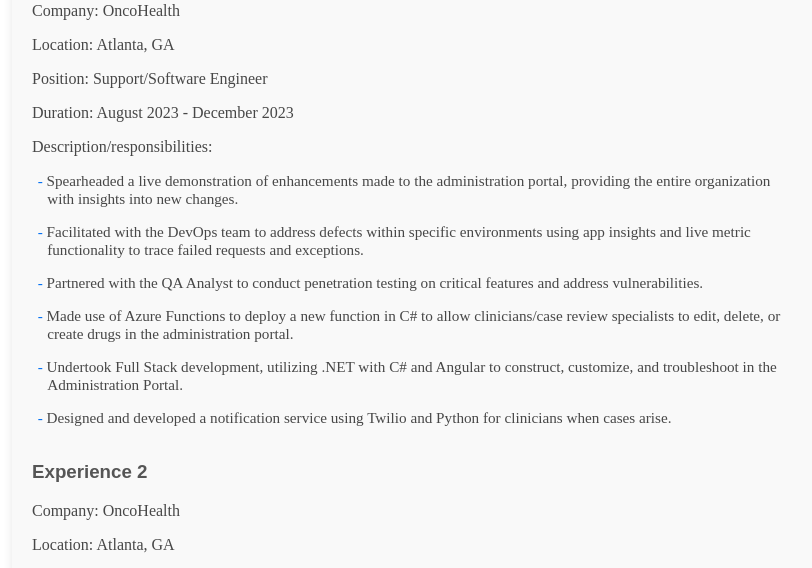
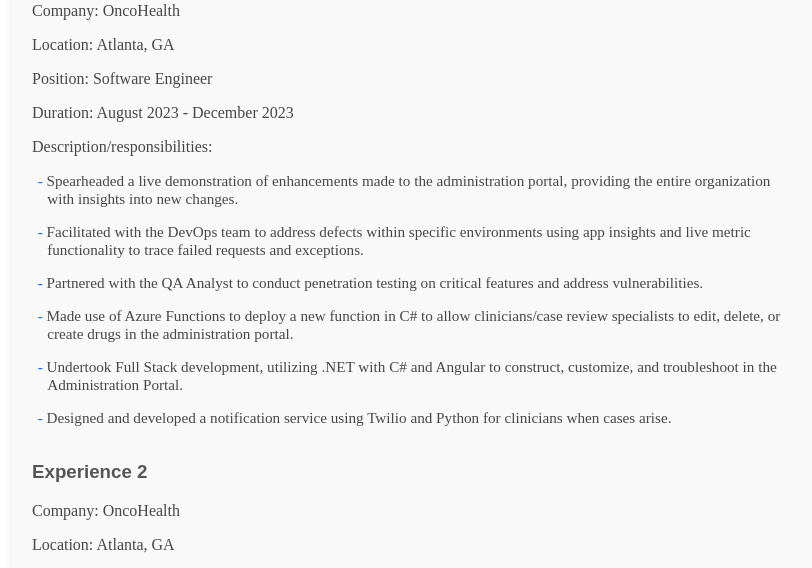
Before and after one commit to dmalani256/portfolio_dev_malani, a Next.js app: page / in a window 1280 px wide. Both pictures are taken after a click on the button "Experience". Shown: the part 232-800 px from the top of the page, without its empty margins (228-1040 px from the left). Built offline with nearby package versions, Linux system fonts and the light colour scheme.

Commit message:
Fix exp to current standards

```diff
--- a/app/Experience.js
+++ b/app/Experience.js
@@ -8,7 +8,7 @@
         Company: OncoHealth
       </p>
       <p className={style.p}>Location: Atlanta, GA</p>
-      <p className={style.p}>Position: Support/Software Engineer</p>
+      <p className={style.p}>Position: Software Engineer</p>
       <p className={style.p}>Duration: August 2023 - December 2023</p>
       <p className={style.p}>Description/responsibilities: </p>
       <ul className={style.ul}>
@@ -49,7 +49,7 @@
         Company: OncoHealth
       </p>
       <p className={style.p}>Location: Atlanta, GA</p>
-      <p className={style.p}>Position: Support Engineer Intern</p>
+      <p className={style.p}>Position: Software Engineer Intern</p>
       <p className={style.p}>Duration: April 2023 - July 2023</p>
       <p className={style.p}>Description/responsibilities: </p>
       <ul className={style.ul}>
```
